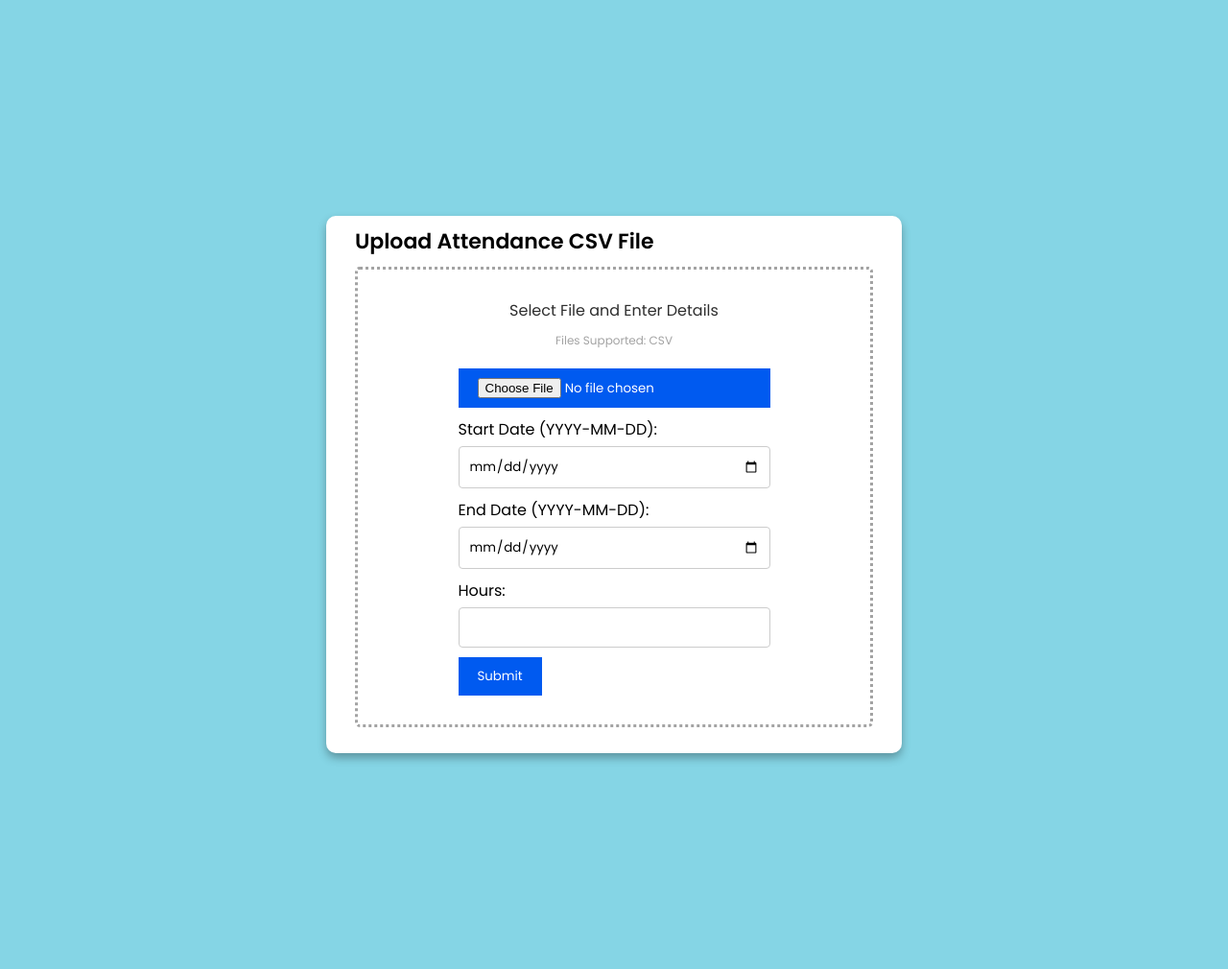
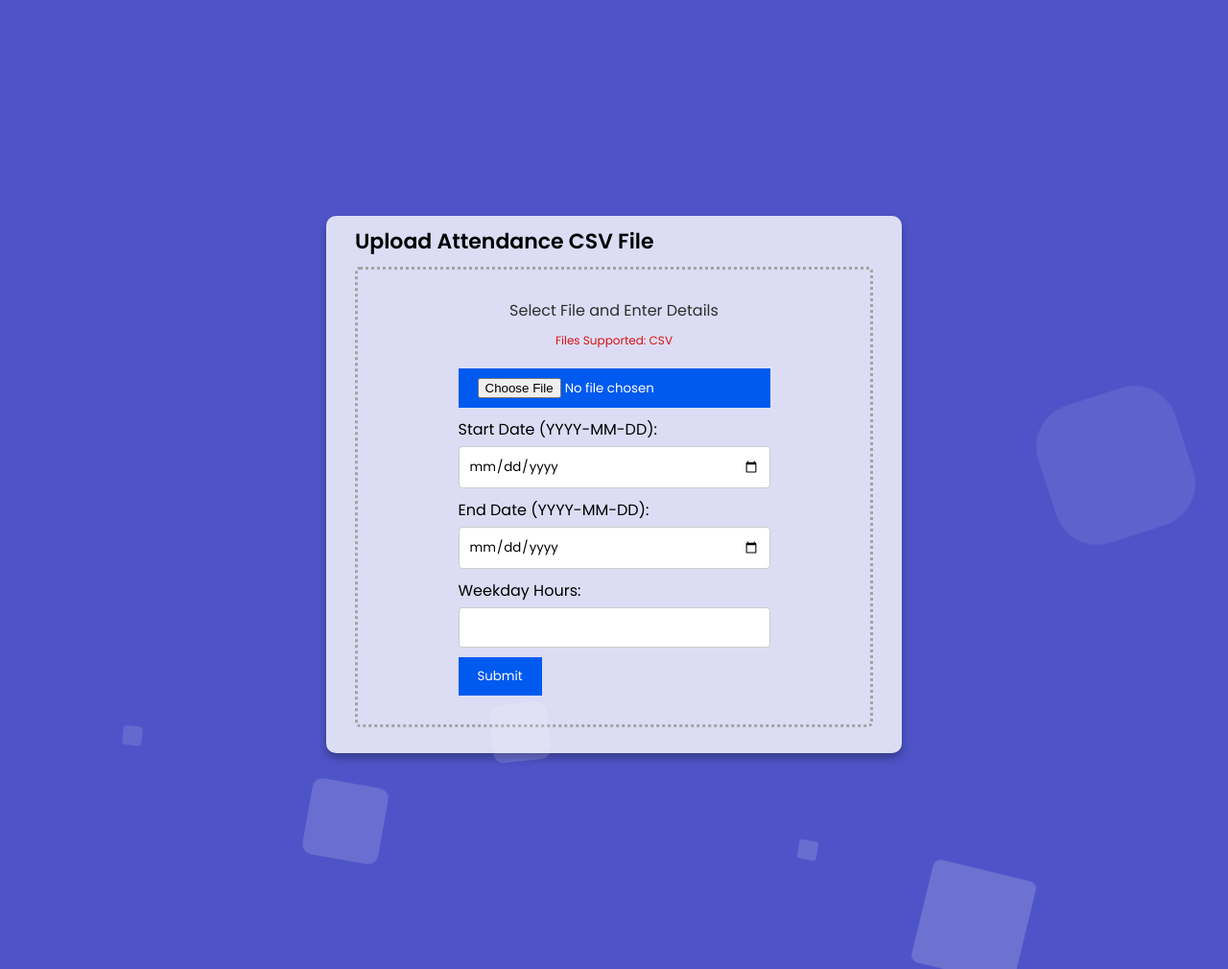
Before and after one commit to mwongeraE/Data-Analysis, a Flask app: page / in a window 1280 px wide. Shown: the whole page at 96% size. Run offline with Flask 3, Linux system fonts and the light colour scheme.

Commit message:
update form upload

```diff
--- a/templates/upload_form.html
+++ b/templates/upload_form.html
@@ -1,40 +1,9 @@
 <!DOCTYPE html>
 <html>
-<body>
-
-<div class="container">
-   <div class="card">
-      <h2>Upload Attendance CSV File</h2>
-      <div class="drop_box">
-         <header>
-           <h4>Select File and Enter Details</h4>
-         </header>
-         <p>Files Supported: CSV</p>
-         <form action = "/upload" method = "POST"
-            enctype = "multipart/form-data">
-            <input  class="btn" type = "file" name = "file" />
-            <div class="form-group">
-                <label for="start_date">Start Date (YYYY-MM-DD):</label>
-                <input class="form-control" type="date" name="start_date" id="start_date" required>
-            </div>
-            <div class="form-group">
-                <label for="end_date">End Date (YYYY-MM-DD):</label>
-                <input class="form-control" type="date" name="end_date" id="end_date" required>
-            </div>
-            <div class="form-group">
-                <label for="hours">Hours:</label>
-                <input class="form-control" type="number" name="hours" id="hours" required>
-            </div>
-            <input class="btn" type = "submit"/>
-         </form>
-      </div>
-   </div>
-</div>
-
-</body>
+<head>
     <style>
         @import url("https://fonts.googleapis.com/css2?family=Poppins:wght@200;300;400;500;600;700&display=swap");
-@import url('https://fonts.googleapis.com/css2?family=Noto+Sans:ital,wght@0,400;0,700;1,400;1,700&display=swap');
+        @import url("https://fonts.googleapis.com/css2?family=Noto+Sans:ital,wght@0,400;0,700;1,400;1,700&display=swap");
 
         * {
             margin: 0;
@@ -43,13 +12,26 @@
             font-family: "Poppins", sans-serif;
         }
 
-.container {
-  height: 100vh;
-  width: 100%;
-  align-items: center;
+        body, html {
+            height: 100%;
+            margin: 0;
             display: flex;
             justify-content: center;
-  background-color: #85d5e5;
+            align-items: center;
+            background: #4e54c8;
+            background: -webkit-linear-gradient(to left, #8f94fb, #4e54c8);
+            background-size: 600% 600%;
+            animation: gradientAnimation 15s ease infinite;
+        }
+
+
+
+        .container {
+            width: 100%;
+            height: 100%;
+            display: flex;
+            justify-content: center;
+            align-items: center;
         }
 
         .card {
@@ -57,7 +39,7 @@
             box-shadow: 0 5px 10px 0 rgba(0, 0, 0, 0.3);
             width: 600px;
             height: 560px;
-  background-color: #ffffff;
+            background-color: rgba(255, 255, 255, 0.8);
             padding: 10px 30px 40px;
         }
 
@@ -65,6 +47,7 @@
             font-size: 22px;
             font-weight: 600;
         }
+
 
         .drop_box {
             margin: 10px 0;
@@ -87,7 +70,7 @@
             margin-top: 10px;
             margin-bottom: 20px;
             font-size: 12px;
-   color: #a3a3a3;
+            color:rgb(215, 18, 18);
         }
 
         .btn {
@@ -100,7 +83,7 @@
             transition: 0.3s;
         }
 
- .btn:hover{
+        .btn:hover {
             text-decoration: none;
             background-color: #ffffff;
             color: #005af0;
@@ -108,6 +91,7 @@
             border: none;
             outline: 1px solid #010101;
         }
+
         .form input {
             margin: 10px 0;
             width: 100%;
@@ -117,19 +101,181 @@
             padding: 12px 20px;
             border-radius: 4px;
         }
+
         .form-group {
             margin: 10px 0;
             width: 100%;
         }
+
         .form-group label {
             display: block;
             margin-bottom: 5px;
         }
+
         .form-group input {
             width: 100%;
             padding: 10px;
             border: 1px solid #ccc;
             border-radius: 4px;
         }
+
+        .circles{
+          position: absolute;
+          top: 0;
+          left: 0;
+          width: 100%;
+          height: 100%;
+          overflow: hidden;
+      }
+
+      .circles li{
+          position: absolute;
+          display: block;
+          list-style: none;
+          width: 20px;
+          height: 20px;
+          background: rgba(255, 255, 255, 0.2);
+          animation: animate 25s linear infinite;
+          bottom: -150px;
+
+      }
+
+      .circles li:nth-child(1){
+          left: 25%;
+          width: 80px;
+          height: 80px;
+          animation-delay: 0s;
+      }
+
+
+      .circles li:nth-child(2){
+          left: 10%;
+          width: 20px;
+          height: 20px;
+          animation-delay: 2s;
+          animation-duration: 12s;
+      }
+
+      .circles li:nth-child(3){
+          left: 70%;
+          width: 20px;
+          height: 20px;
+          animation-delay: 4s;
+      }
+
+      .circles li:nth-child(4){
+          left: 40%;
+          width: 60px;
+          height: 60px;
+          animation-delay: 0s;
+          animation-duration: 18s;
+      }
+
+      .circles li:nth-child(5){
+          left: 65%;
+          width: 20px;
+          height: 20px;
+          animation-delay: 0s;
+      }
+
+      .circles li:nth-child(6){
+          left: 75%;
+          width: 110px;
+          height: 110px;
+          animation-delay: 3s;
+      }
+
+      .circles li:nth-child(7){
+          left: 35%;
+          width: 150px;
+          height: 150px;
+          animation-delay: 7s;
+      }
+
+      .circles li:nth-child(8){
+          left: 50%;
+          width: 25px;
+          height: 25px;
+          animation-delay: 15s;
+          animation-duration: 45s;
+      }
+
+      .circles li:nth-child(9){
+          left: 20%;
+          width: 15px;
+          height: 15px;
+          animation-delay: 2s;
+          animation-duration: 35s;
+      }
+
+      .circles li:nth-child(10){
+          left: 85%;
+          width: 150px;
+          height: 150px;
+          animation-delay: 0s;
+          animation-duration: 11s;
+      }
+
+
+
+      @keyframes animate {
+
+          0%{
+              transform: translateY(0) rotate(0deg);
+              opacity: 1;
+              border-radius: 0;
+          }
+
+          100%{
+              transform: translateY(-1000px) rotate(720deg);
+              opacity: 0;
+              border-radius: 50%;
+          }
+
+      }
     </style>
+</head>
+<body>
+    <div class="container">
+        <div class="card">
+            <h2>Upload Attendance CSV File</h2>
+            <div class="drop_box">
+                <header>
+                    <h4>Select File and Enter Details</h4>
+                </header>
+                <p>Files Supported: CSV</p>
+                <form action="/upload" method="POST" enctype="multipart/form-data">
+                    <input class="btn" type="file" name="file" />
+                    <div class="form-group">
+                        <label for="start_date">Start Date (YYYY-MM-DD):</label>
+                        <input class="form-control" type="date" name="start_date" id="start_date" required>
+                    </div>
+                    <div class="form-group">
+                        <label for="end_date">End Date (YYYY-MM-DD):</label>
+                        <input class="form-control" type="date" name="end_date" id="end_date" required>
+                    </div>
+                    <div class="form-group">
+                        <label for="hours">Weekday Hours:</label>
+                        <input class="form-control" type="number" name="hours" id="hours" required>
+                    </div>
+                    <input class="btn" type="submit" />
+                </form>
+            </div>
+        </div>
+        <div class="area" >
+          <ul class="circles">
+                  <li></li>
+                  <li></li>
+                  <li></li>
+                  <li></li>
+                  <li></li>
+                  <li></li>
+                  <li></li>
+                  <li></li>
+                  <li></li>
+                  <li></li>
+          </ul>
+  </div >
+    </div>
+</body>
 </html>
```
Lines whose indentation alone changed are shown as unchanged.
